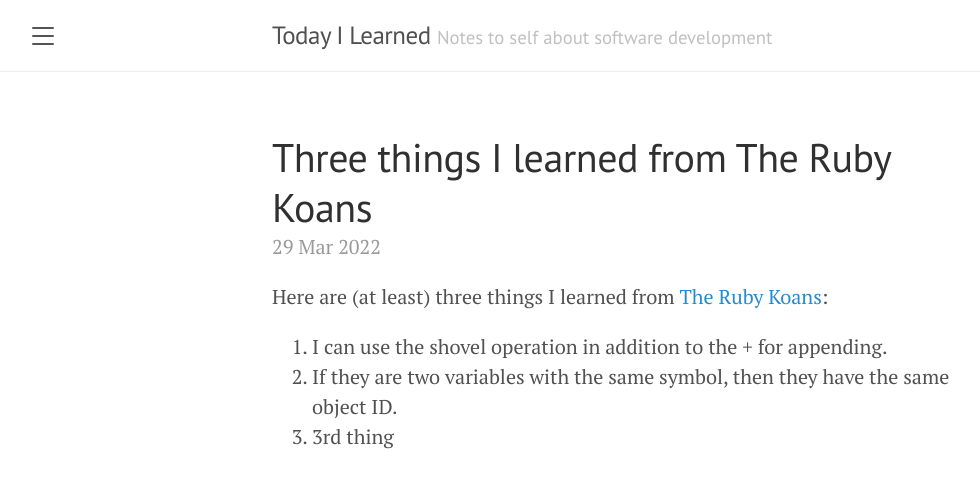
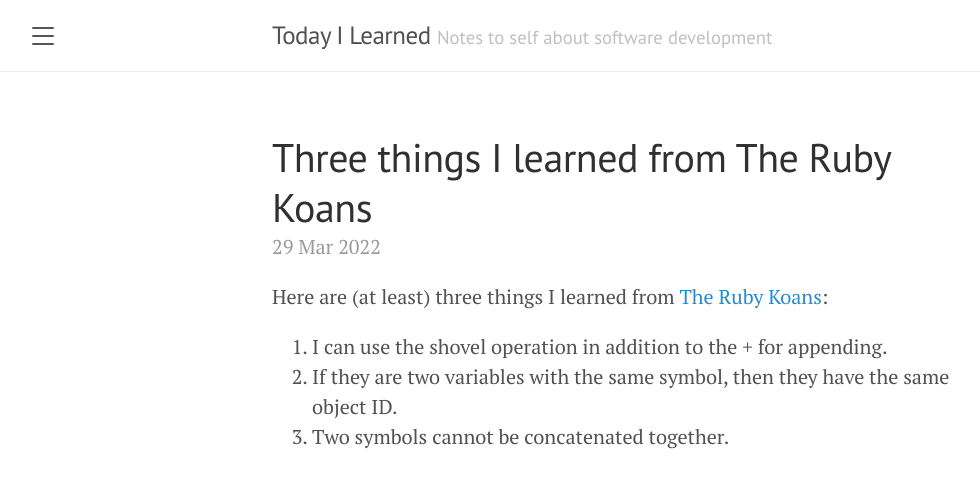
Before and after one commit to vaishnaray1/appdev2, a Jekyll site: the page built from _posts/2022-03-29-three-things-i-learned-from-the-ruby-koans.md, in a window 1280 px wide. Shown: the top 488 px of the page, without its empty margins (8-988 px from the left). Built offline with Jekyll 4.4.1, drawn with Linux system fonts in a browser that asks for light colours.

Commit message:
Update 2022-03-29-three-things-i-learned-from-the-ruby-koans.md

```diff
--- a/_posts/2022-03-29-three-things-i-learned-from-the-ruby-koans.md
+++ b/_posts/2022-03-29-three-things-i-learned-from-the-ruby-koans.md
@@ -6,4 +6,4 @@ title: Three things I learned from The Ruby Koans
 Here are (at least) three things I learned from [The Ruby Koans](http://rubykoans.com/):
  1. I can use the shovel operation in addition to the + for appending.
  2. If they are two variables with the same symbol, then they have the same object ID.
- 3. 3rd thing
+ 3. Two symbols cannot be concatenated together.
```
